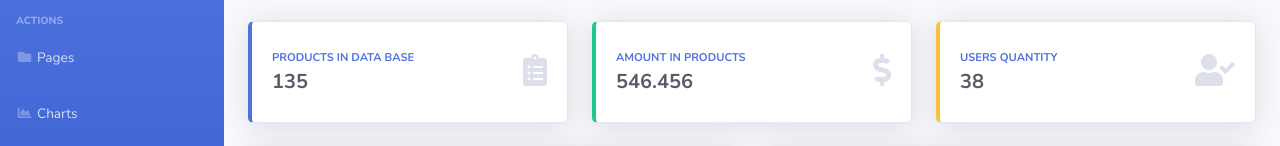
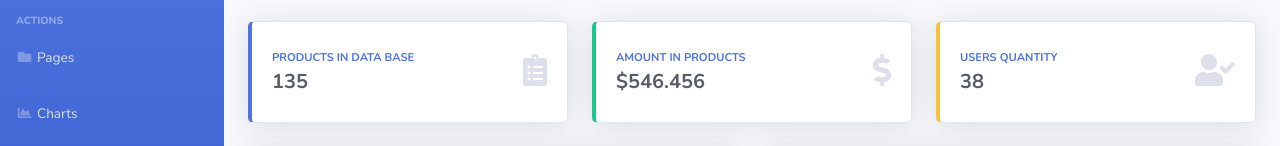
Before and after one commit to KevinScalesi/dashboard-react, a React (Create React App) app: page / in a window 1280 px wide. Shown: the part 131-277 px from the top of the page. Built offline with nearby package versions, Linux system fonts and the light colour scheme.

Commit message:
objetivo 1 ejercitacion dashboard clase 2

```diff
--- a/src/App.js
+++ b/src/App.js
@@ -11,6 +11,26 @@ import Footer from './components/Footer'
 function App() {
 
   let categories = ["Category01","Category02","Category03","Category04","Category05","Category06"]
+  let smallBoxes = [
+    {
+      title: "Products in Data Base",
+      icon: "fa-clipboard-list",
+      value: 135,
+      border: "border-left-primary"
+    },
+    {
+      title: "Amount in products",
+      icon: "fa-dollar-sign",
+      value: "$546.456",
+      border: "border-left-success"
+    },
+    {
+      title: "Users quantity",
+      icon: "fa-user-check",
+      value: 38,
+      border: "border-left-warning"
+    }
+  ]
   return (
     <div className="App">
 
@@ -42,13 +62,13 @@ function App() {
                 <div className="row">
 
                   {/* <!-- Amount of Products in DB --> */}
-                  <SmallBox title="Products in Data Base" icon="fa-clipboard-list" value={135}  border="border-left-primary"/>
-
-                  {/* <!-- $$$ of all products in DB --> */}
-                  <SmallBox title=" Amount in products" icon="fa-dollar-sign" value={546.456} border="border-left-success"/>
-
-                  {/* <!-- Amount of users in DB --> */}
-                  <SmallBox title="Users quantity" icon="fa-user-check" value={38} border="border-left-warning"/>
+                  {smallBoxes.map((smallBox,i) =>
+                    <SmallBox key={"smallBox" + i}
+                      title={smallBox.title}
+                      icon={smallBox.icon}
+                      value={smallBox.value}
+                      border={smallBox.border}
+                    />)}
 
                 </div>
 
--- a/src/components/Head.js
+++ b/src/components/Head.js
@@ -2,16 +2,16 @@ import React from 'react'
 
 function Head(){
     return (
-        <head>
-            <meta charset="utf-8"/>
-            <meta name="viewport" content="width=device-width, initial-scale=1"/>
+        <div>
+            {/* <meta charset="utf-8"/>
+            <meta name="viewport" content="width=device-width, initial-scale=1"/> */}
             <title>Corporate Dashboard - Admin</title>
 
             {/* <!-- Custom fonts for this dashboard --> */}
             <link href="https://cdnjs.cloudflare.com/ajax/libs/font-awesome/5.12.1/css/all.min.css" rel="stylesheet"/>
             <link href="https://fonts.googleapis.com/css?family=Nunito:200,200i,300,300i,400,400i,600,600i,700,700i,800,800i,900,900i" rel="stylesheet"/>
 
-        </head>
+        </div>
     );
 }
 
--- a/src/components/SmallBox.js
+++ b/src/components/SmallBox.js
@@ -1,5 +1,5 @@
 import React from 'react'
-import PropsType from 'prop-types'
+import PropType from 'prop-types'
 
 function SmallBox(props)
 {
@@ -22,8 +22,18 @@ function SmallBox(props)
     );
 }
 
-SmallBox.propsType ={
-    value: PropsType.number,
+SmallBox.defaultProp = {
+    title: "Sin titulo",
+    value: "Sin Valor",
+    border: "",
+    icon: "",
+}
+
+SmallBox.propType = {
+    title: PropType.string.isRequired,
+    value: PropType.oneOfType([PropType.number,PropType.string]).isRequired,
+    border: PropType.oneOf(['border-left-primary','border-left-success','border-left-warning']).isRequired,
+    icon: PropType.string.isRequired,
 }
 
 export default SmallBox;
```
